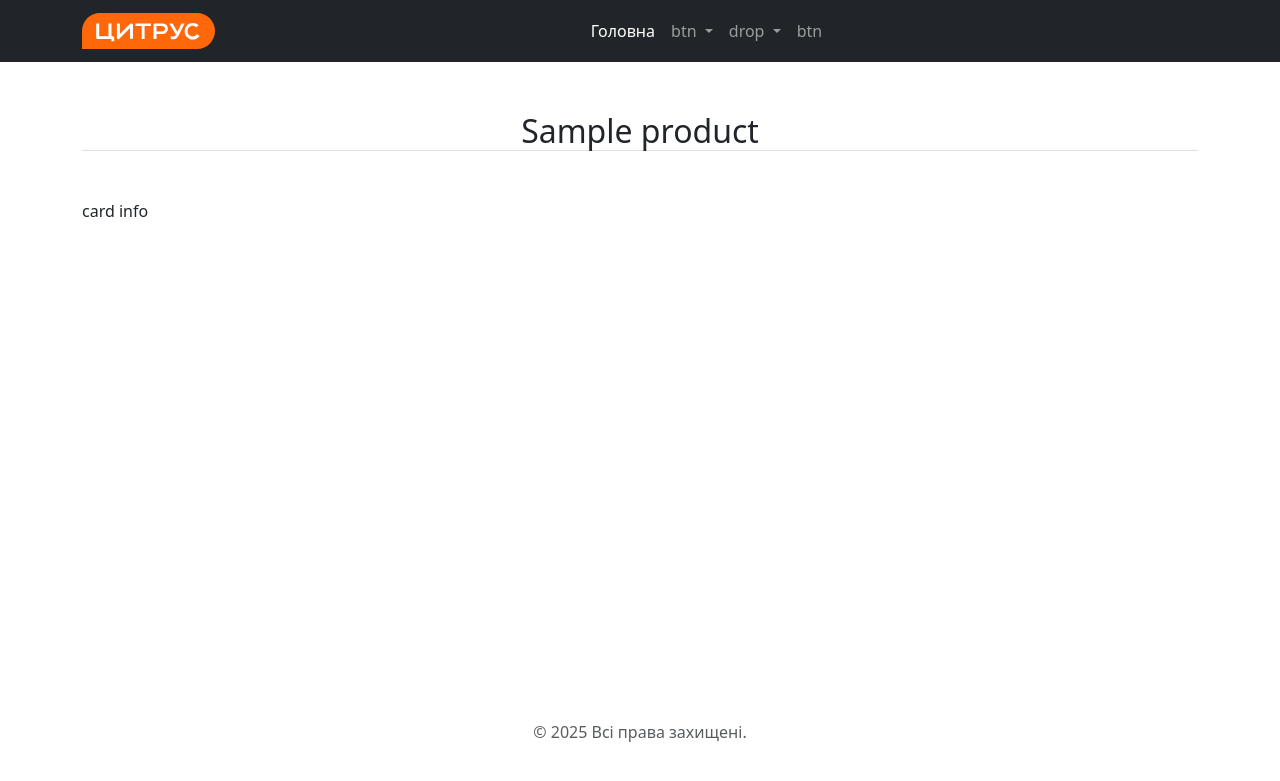
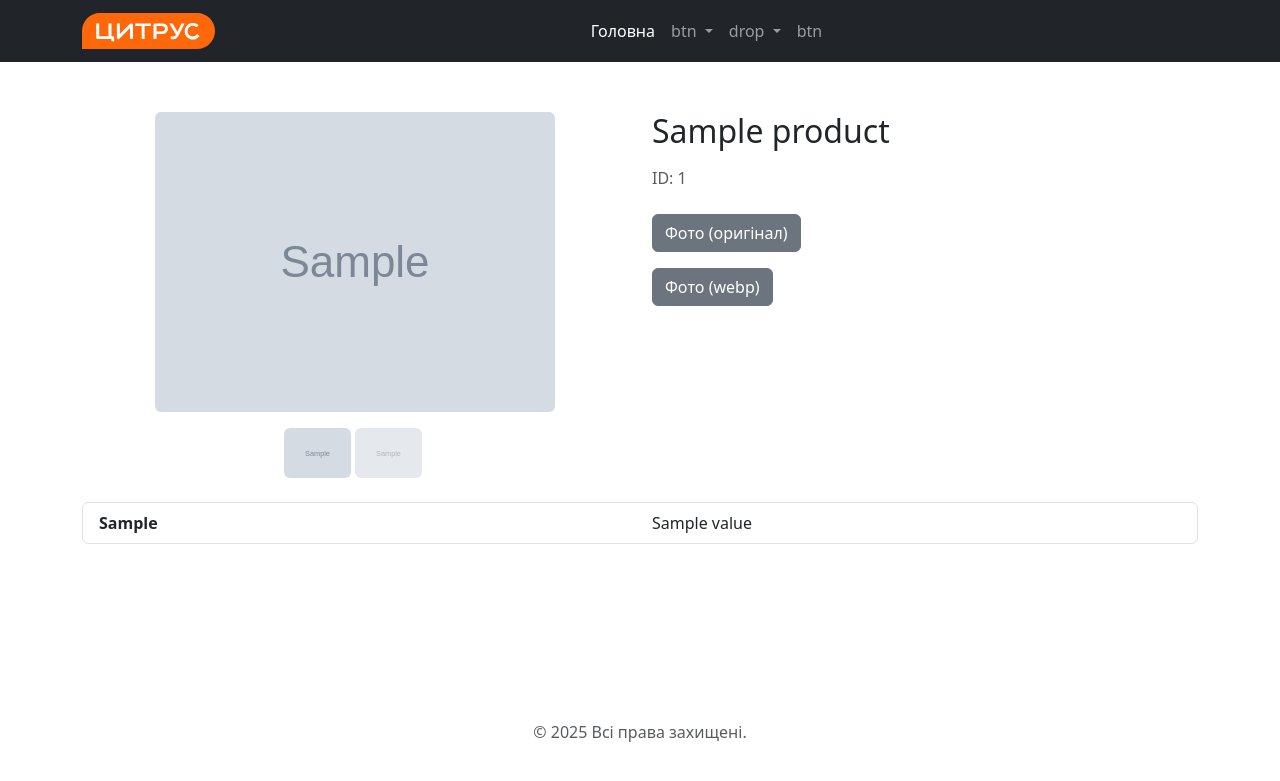
Before and after one commit to Gatalist/vendor_api, a Flask app: template templates/include/product_detail.html in a window 1280 px wide. Shown: the top 781 px of the page. Run offline with Flask 3, Linux system fonts and the light colour scheme; the template is opened without the code that fills it: most values are stand-ins (such as "Sample title", 1, 10 or a date in 2020); grey boxes marked "Sample" are stand-in pictures; some libraries are stand-ins or nearby versions.

Commit message:
fix parser. add cache for workload category. fix card thumbnail image

```diff
--- a/app/product/routes.py
+++ b/app/product/routes.py
@@ -30,7 +30,7 @@ class ProductListView(DatabaseCached, MethodView):
         context = self.get_products_category(subcategory_id)
         context["category_id"] = category_id
         context["subcategory_id"] = subcategory_id
-        print("product context:", context)
+        # print("product context:", context)
         return render_template('include/product_list.html', **context)
 
 
--- a/static/styles/custom.css
+++ b/static/styles/custom.css
@@ -27,21 +27,22 @@ body {
 
 .category-list {
     width: 100%;
-/*    padding: 10px;*/
-/*    text-decoration: none; !* Убирает подчеркивание у ссылок *!*/
     display: flex;
-/*    align-items: center; !* Центрирование по вертикали *!*/
-/*    justify-content: center; !* Центрирование по горизонтали *!*/
-/*    text-align: center; !* Выравнивание текста внутри блока *!*/
-/*    width: 100%;*/
-/*    height: 80px;*/
-/*    background-color: lightgray; !* Фон для наглядности *!*/
-/*    border-radius: 10%; !* Закругление 5% *!*/
-/*    box-shadow: 5px 5px 10px rgba(0, 0, 0, 0.1); !* Легкая тень вниз и вправо *!*/
-/*    transition: transform 0.3s ease, box-shadow 0.3s ease;*/
 }
 
-/*.category-list:hover {*/
-/*    transform: scale(1.05); !* Немного увеличивает *!*/
-/*    box-shadow: 10px 10px 20px rgba(0, 0, 0, 0.2); !* Усиливает тень *!*/
-/*}*/
+.product-image {
+    max-height: 400px;
+    width: auto;
+    object-fit: contain;
+}
+.thumbnail {
+    height: 50px;
+    width: auto;
+    object-fit: cover;
+    cursor: pointer;
+    opacity: 0.6;
+    transition: opacity 0.3s ease;
+}
+.thumbnail:hover, .thumbnail.active {
+    opacity: 1;
+}
--- a/templates/include/product_detail.html
+++ b/templates/include/product_detail.html
@@ -3,18 +3,99 @@
 {% block title %}Parser MTI-API{% endblock %}
 
 {% block main %}
+<div class="container mt-5">
+    <div class="row">
+        <!-- Product Images -->
+        <div class="col-md-6 mb-4">
+            <div class="d-flex justify-content-center">
+                <img src="{{ product.detail_picture }}"
+                 alt="Product" class="img-fluid rounded mb-3 product-image" id="mainImage">
+            </div>
+            <div class="d-flex justify-content-center flex-wrap">
+                <img src="{{ product.detail_picture }}" alt="Thumbnail 1" class="me-1 thumbnail rounded active" onclick="changeImage(event, this.src)">
+                {% for photo_dict in product.photos %}
+                    {% for photo_id, photo_url in photo_dict.items() %}
+                        <img src="{{ photo_url }}" alt="Thumbnail 2" class="me-1 thumbnail rounded" onclick="changeImage(event, this.src)">
+                    {% endfor %}
+                {% endfor %}
+            </div>
+        </div>
 
-<div class="container">
-    <div class="row mt-5">
-        <div class="col-12">
-            <h2 id="category_name" class="border-bottom text-center mb-5">{{product.name}}</h2>
+        <!-- Product Details -->
+        <div class="col-md-6">
+            <h2 class="mb-3">{{product.name}}</h2>
+            <p class="text-muted mb-4">ID: {{product.id}}</p>
+
+            {% for attribute in product.attributes %}
+                {% if attribute.code_name == 'preview_text' and attribute.value %}
+                    <p class="mb-4">
+                        {{ attribute.value }}
+                    </p>
+                {% endif %}
+
+                {% if attribute.code_name == 'file' and attribute.code_value == 'Інструкції / Брошури / Гарантійні талони' and attribute.value %}
+                    <div class="d-flex justify-content-start">
+                        <div class="col-md-4 col-sm-6 col-12 mb-3">
+                            <a href="#" class="btn btn-secondary">Інструкція</a>
+                        </div>
+
+                    </div>
+                {% endif %}
+            {% endfor %}
+
+            <div class="d-flex justify-content-start">
+                <div class="col-md-4 col-sm-6 col-12 mb-3">
+                    <a href="#" class="btn btn-secondary">Фото (оригінал)</a>
+                </div>
+            </div>
+
+            <div class="d-flex justify-content-start">
+                <div class="col-md-4 col-sm-6 col-12 mb-3">
+                    <a href="#" class="btn btn-secondary">Фото (webp)</a>
+                </div>
+            </div>
+
+
+        </div>
+
+        <div class="col-md-12">
+
+            {% if product.attributes %}
+                <ul class="list-group">
+                    {% for attribute in product.attributes %}
+                         {% if attribute.value %}
+                            {% if attribute.code_name != 'preview_text' %}
+                                <li class="list-group-item">
+                                    <div class="row">
+                                        <div class="col-6 fw-bold">
+                                            {% if attribute.code_value %}
+                                                {{ attribute.code_value }}
+                                            {% else %}
+                                                {{ attribute.code_name }}
+                                            {% endif %}
+                                        </div>
+                                        <div class="col-6 text-start">
+                                            {{ attribute.value }}
+                                        </div>
+                                    </div>
+                                </li>
+                            {% endif %}
+                        {% endif %}
+                    {% endfor %}
+                </ul>
+            {% else %}
+                <h5 class="mе-5">Характеристики відсутні</h5>
+            {% endif %}
+
         </div>
     </div>
 </div>
-{% include "component/spinner.html" %}
-<div class="container">
 
-    card info
-
-</div>
+<script>
+    function changeImage(event, src) {
+        document.getElementById('mainImage').src = src;
+        document.querySelectorAll('.thumbnail').forEach(thumb => thumb.classList.remove('active'));
+        event.target.classList.add('active');
+    }
+</script>
 {% endblock main %}
```
Also changed, not shown: app/mti_api/parser.py (+40 -71 lines), app/product/cached.py (+14 -11 lines).
